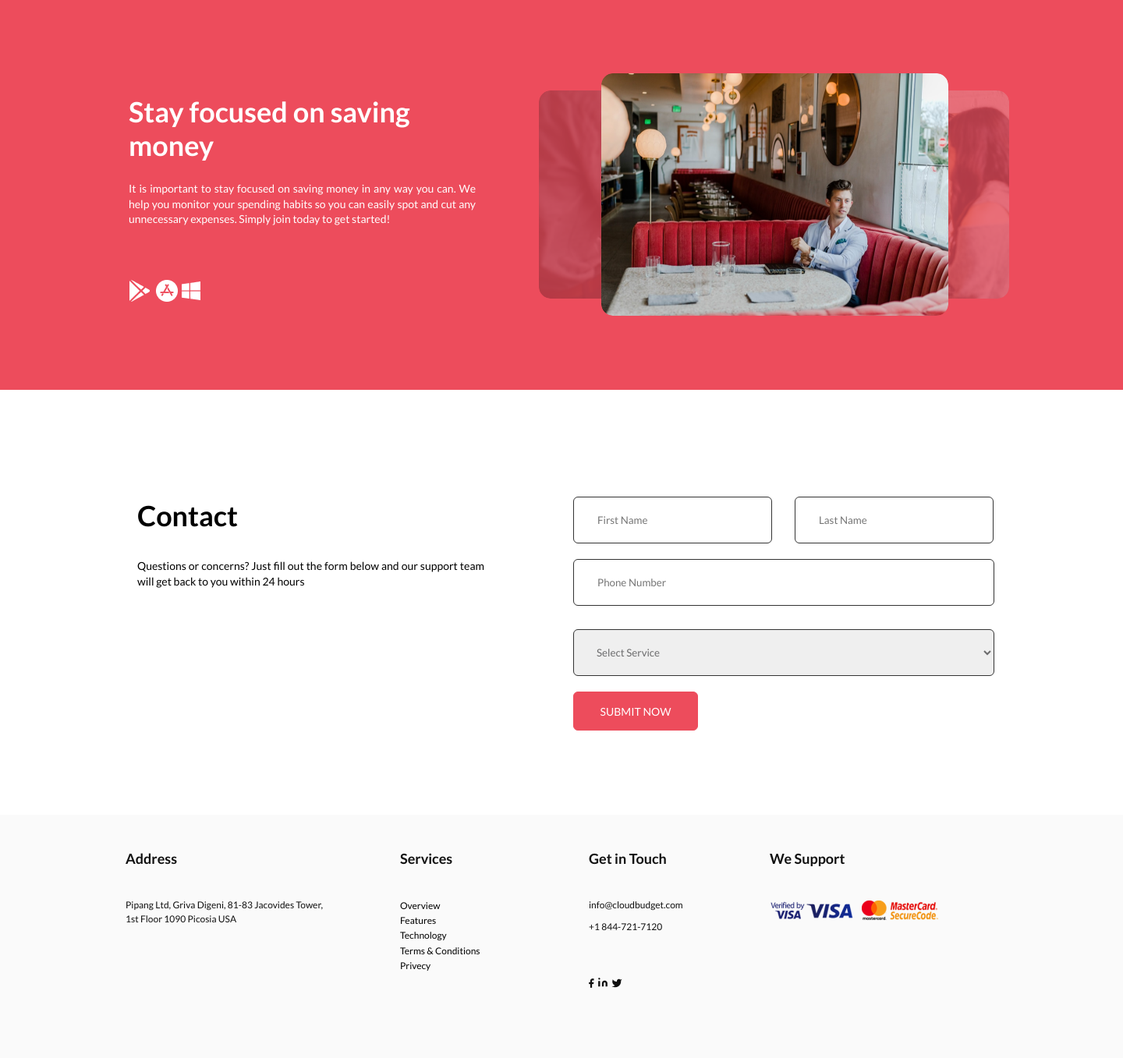
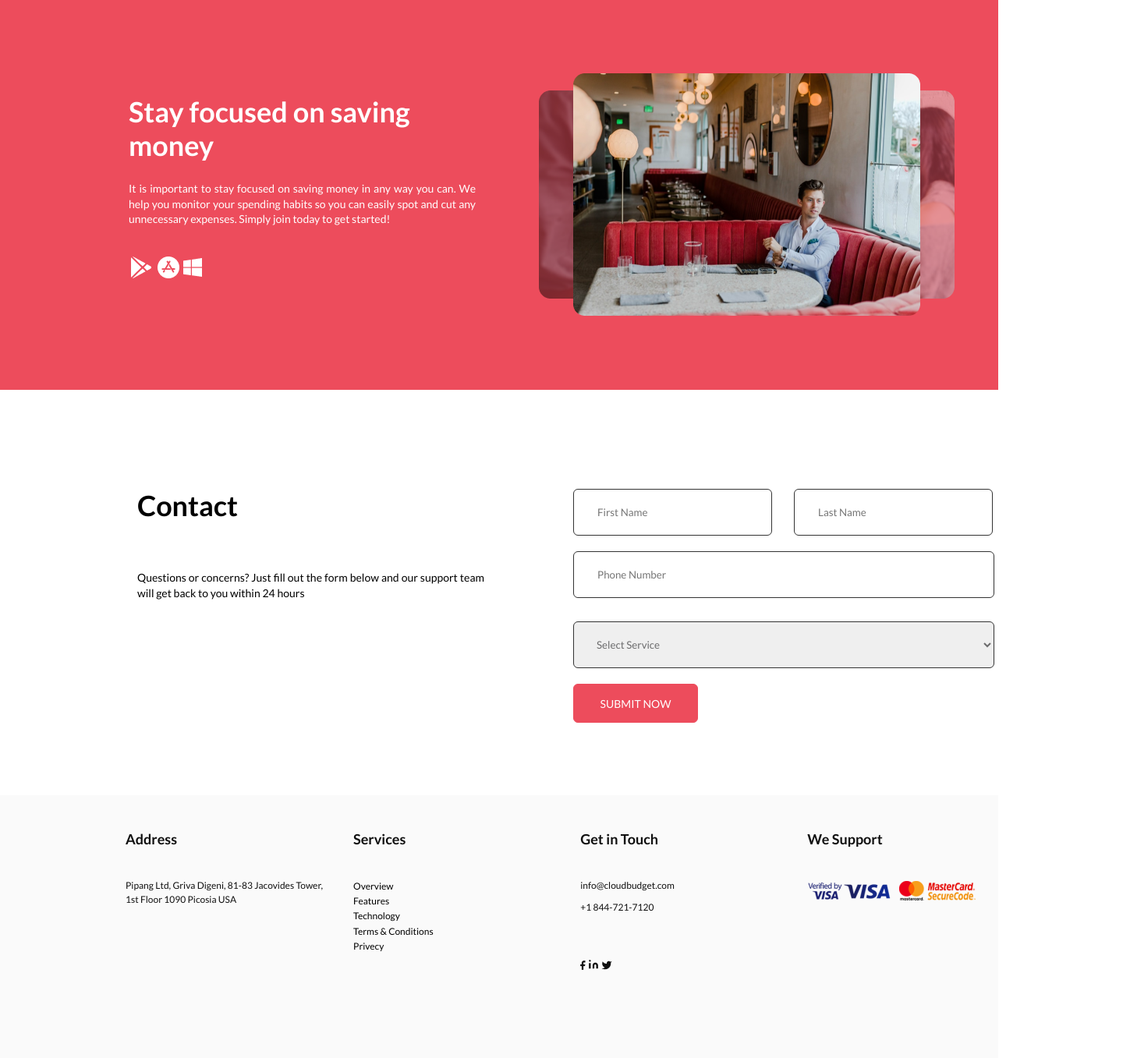
Before and after one commit to Roman-Sam/HW-5-block, a plain HTML site: page index.html in a window 1280 px wide. Shown: the top 1357 px of the page at 78% size, 1440 px wide, since content can reach past the window. Drawn offline with Linux system fonts and the light colour scheme.

Commit message:
Add files via upload

```diff
--- a/index.html
+++ b/index.html
@@ -13,6 +13,7 @@
 <!--container section-->
             <div class="section">
 <!--section text-->
+                <div>
                     <div class="section-text">
                         <h1> Stay focused on saving money </h1>
                         <p>It is important to stay focused on saving money in any way you can.
@@ -23,23 +24,13 @@
                     </div>
 <!--section download-->
                     <div class="download">
-                        <span><img src="./img/ion-logo-google-playstore.png" alt="playstore"></span>
-                        <span><img src="./img/ion-logo-apple-appstore.png" alt="appstore"></span>
-                        <span><img src="./img/simple-icons_windows.png" alt="windows"></span>
-                    </div>
-<!--section slider-->
-                    <div class="slider">
-                            <span >
-                                <img class="slider1" src="./img/Video_bg2.png" alt="people">
-                            </span>
-                            <span >
-                                <img class="slider2" src="./img/Video_bg1.png" alt="hands">
-                            </span>
-                            <span >
-                                <img class="slider3" src="./img/Video_bg3.png" alt="restaurant">
-                            </span>
+                        <a href="#"><img src="./img/ion-logo-google-playstore.png" alt="playstore"></a>
+                        <a href="#"><img src="./img/ion-logo-apple-appstore.png" alt="appstore"></a>
+                        <a href="#"><img src="./img/simple-icons_windows.png" alt="windows"></a>
                     </div>
                 </div>
+<!--section slider -->
+                <img src="./img/Slider.png" alt="foto" class="slider">
             </div>
 <!--container contact-->
             <div class="contact">
@@ -61,9 +52,12 @@
                     <input class="input3" type="text" name="Phone Number" placeholder="Phone Number">
                     </div>
                     <div >
-                    <form action="" method="">
+                    <form action="#" method="POST">
                         <select name="Select Service" id="" class="select">
                             <option  disabled selected="Select Service">Select Service</option>
+                            <option>Руки</option>
+                            <option>Ноги</option>
+                            <option>Голова</option>
                         </select>
                     </form>
                     </div>
@@ -98,9 +92,9 @@
                         <p>info@cloudbudget.com</p>
                         <p>+1 844-721-7120</p>
                         <div>
-                            <span> <img src="./img/Vector1.png" alt="facebook"></span>
-                            <span> <img src="./img/vector2.png" alt="in"></span>
-                            <span> <img src="./img/Vector3.png" alt="twitter"></span>
+                            <span> <a href="#"> <img src="./img/Vector1.png" alt="facebook"></a></span>
+                            <span> <a href="#"> <img src="./img/vector2.png" alt="in"></a></span>
+                            <span> <a href="#"> <img src="./img/Vector3.png" alt="twitter"></a></span>
                         </div>
                     </div>
                     <div class="we">
--- a/style.css
+++ b/style.css
@@ -5,12 +5,13 @@
 }
 /*main container*/
 .main{
+
     font-family: "Lato", sans-serif;
+
 }
 /*container section*/
 .section {
-    position: absolute;
-    width: 1440px;
+    width: 100%;
     height: 500px;
     left: 0px;
     top: 0px;
@@ -19,11 +20,13 @@
 }
     /*section text*/
         .section-text {
-    position: absolute;
+
         width: 445px;
         height: 195px;
         left: 165px;
         top: 122px;
+        margin-top: 122px;
+        margin-left: 165px;
     }
         .section h1 {
     font-family: "Lato";
@@ -45,69 +48,57 @@
     margin-bottom: 20px;
     }
     /*section download*/
-        .download span {
-    position: relative;
+        .download a {
+
+            vertical-align: middle;
+
+        }
+        .download  {
+
             width: 134px;
             height: 32px;
-    left: 163px;
+            left: 0px;
             top: 357px;
-    vertical-align: middle;
+            margin-left: 165px;
+
     }
     /*section slider*/
-        .slider span {
-        position: absolute;
+
+    .section {
+
+        display: flex;
+
+    }
+     .slider {
+
+        position: relative;
         width: 533px;
         height: 311px;
-        left: 691px;
+        right: 216px;
+        left: 81px;
         top: 94px;
-        display: inline-block;
-        vertical-align: middle;
-    }
-        .slider1 {
-            position: relative;
-            width: 383px;
-            height: 267px;
-            top: 22px;
-            left: 220px;
-            opacity: 0.5;
-            border-radius: 15px;
-    }
-        .slider2 {
-            position: relative;
-            width: 383px;
-            height: 267px;
-            top: 22px;
-            opacity: 0.5;
-            border-radius: 15px;
-
-    }
-        .slider3 {
-            position: relative;
-            width: 445px;
-            height: 311px;
-            left: 80px;
-            border-radius: 15px;
 
      }
 /*container contact*/
 .contact {
-    position: relative;
-    width: 1440px;
+
+    width: 100%;
     height: 500px;
     left: 0px;
-    top: 500px;
     background: #FFFFFF;
-    display: inline-block;
+    display: flex;
     margin-bottom: 10px;
 }
         .contact-text {
+
         display: flow-root;
-        position: relative;
         width: 445px;
         height: 160px;
+        margin-top: 117px;
+        margin-left: 176px;
     }
         .contact-text h1 {
-        position: relative;
+
         left: 176px;
         top: 130px;
         font-family: "Lato";
@@ -116,11 +107,11 @@
         font-size: 36px;
         line-height: 43px;
         color: #000000;
+        margin-bottom: 61px;
     }
         .contact-text p {
-        position: relative;
+
         left: 176px;
-        top: 163px;
         font-family: "Lato";
         font-style: normal;
         font-weight: normal;
@@ -130,15 +121,16 @@
         color: #000000;
     }
         .contact-form {
-        position: relative;
+
         width: 540px;
         height: 305px;
-        left: 735px;
-        top: -43px;
         display: inline-block;
+        margin-top: 117px;
+        margin-left: 114px;
+
     }
         .input1 {
-        position: relative;
+
         width: 255px;
         height: 60px;
         color: rgba(19, 39, 67, 0.5);
@@ -151,7 +143,7 @@
         margin-right: 25px;
     }
         .input2 {
-        position: relative;
+
         width: 255px;
         height: 60px;
         color: rgba(19, 39, 67, 0.5);
@@ -163,7 +155,7 @@
         margin-bottom: 20px;
     }
         .input3 {
-        position: relative;
+
         width: 540px;
         height: 60px;
         color: rgba(19, 39, 67, 0.5);
@@ -175,7 +167,7 @@
         margin-bottom: 20px;
     }
         .select {
-        position: relative;
+
         width: 540px;
         height: 60px;
         padding-left: 25px;
@@ -189,7 +181,7 @@
         margin-bottom: 10px;
     }
         .button1 {
-        position: relative;
+
         width: 160px;
         height: 50px;
 
@@ -207,11 +199,11 @@
     }
 /*container footer*/
 .footer {
-    position: absolute;
-    width: 1440px;
+
+    width: 100%;
     height: 435px;
     left: 0px;
-    top: 1045px;
+    top: 1545px;
     background: #FAFAFA;
     display: inline-block;
     vertical-align: top;
@@ -223,10 +215,10 @@
     margin-top: 45px;
     }
         .address {
-    position: relative;
+
     width: 259px;
     height: 264px;
-    left: 161px;
+    margin-left: 161px;
     }
             h2 {
         font-family: "Lato";
@@ -246,17 +238,17 @@
         color: #101010;
             }
         .visibility1 {
-    position: relative;
+
     width: 20px;
     height: 160px;
     left: 161px;
     visibility: hidden;
         }
         .services {
-    position: relative;
-    width: 154px;
+
+            width: 254px;
             height: auto;
-    left: 250px;
+            margin-left: 30px;
     }
             li {
         font-family: "Lato";
@@ -274,17 +266,17 @@
             color: inherit;
         }
         .touch {
-        position: relative;
-        width: 140px;
+
+        width: 122px;
         height:auto;
-        left: 334px;
+        margin-left: 34px;
     }
             .touch p, div {
             margin-bottom: 10px;
         }
         .we {
-    position: relative;
+
     width: 140px;
     height: 22px;
-    left: 422px;
+    margin-left: 166px;
     }
```
Also changed, not shown: img/Slider.png (added), img/Video_bg.png (added). Lines whose indentation alone changed are shown as unchanged.
